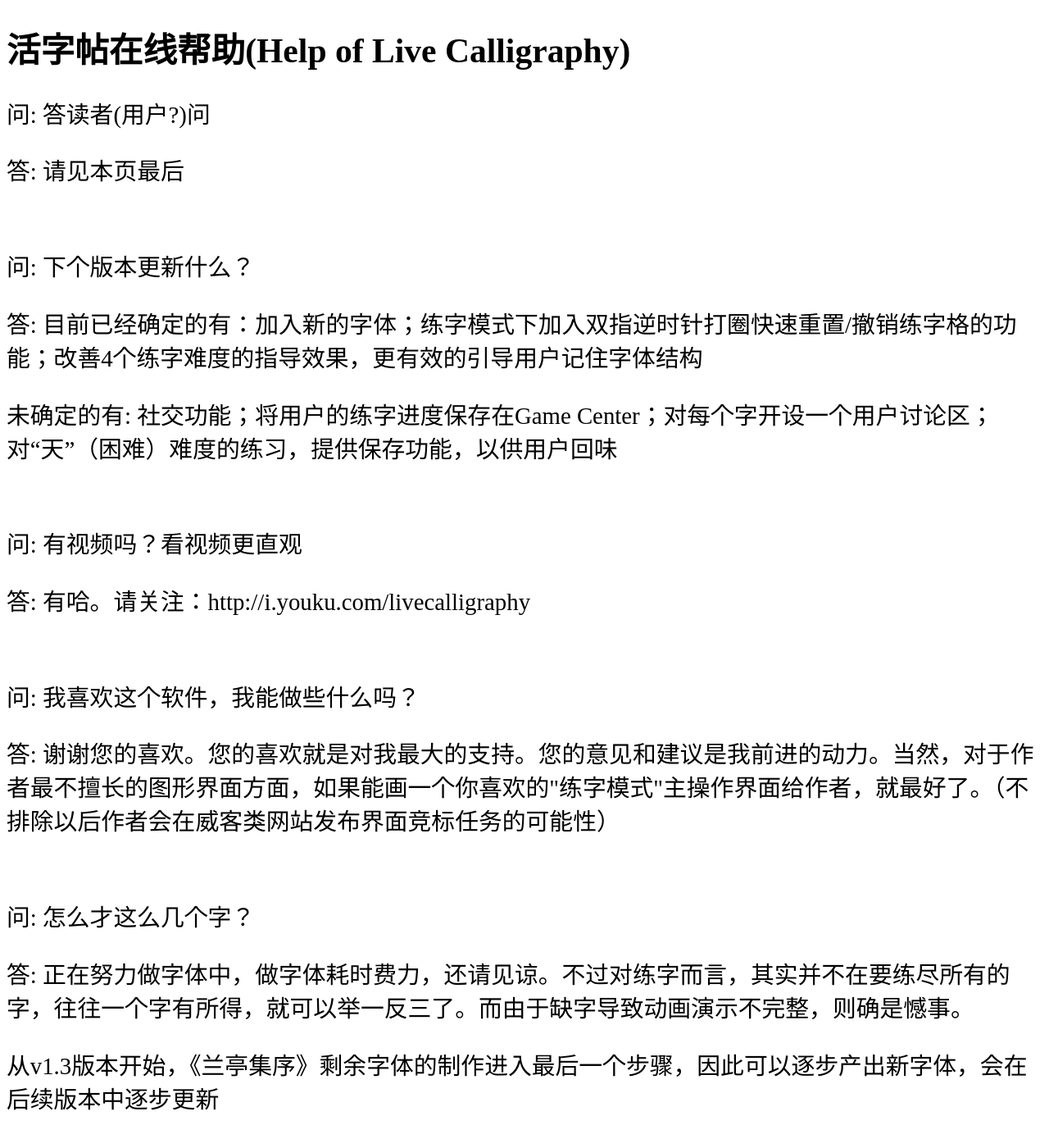
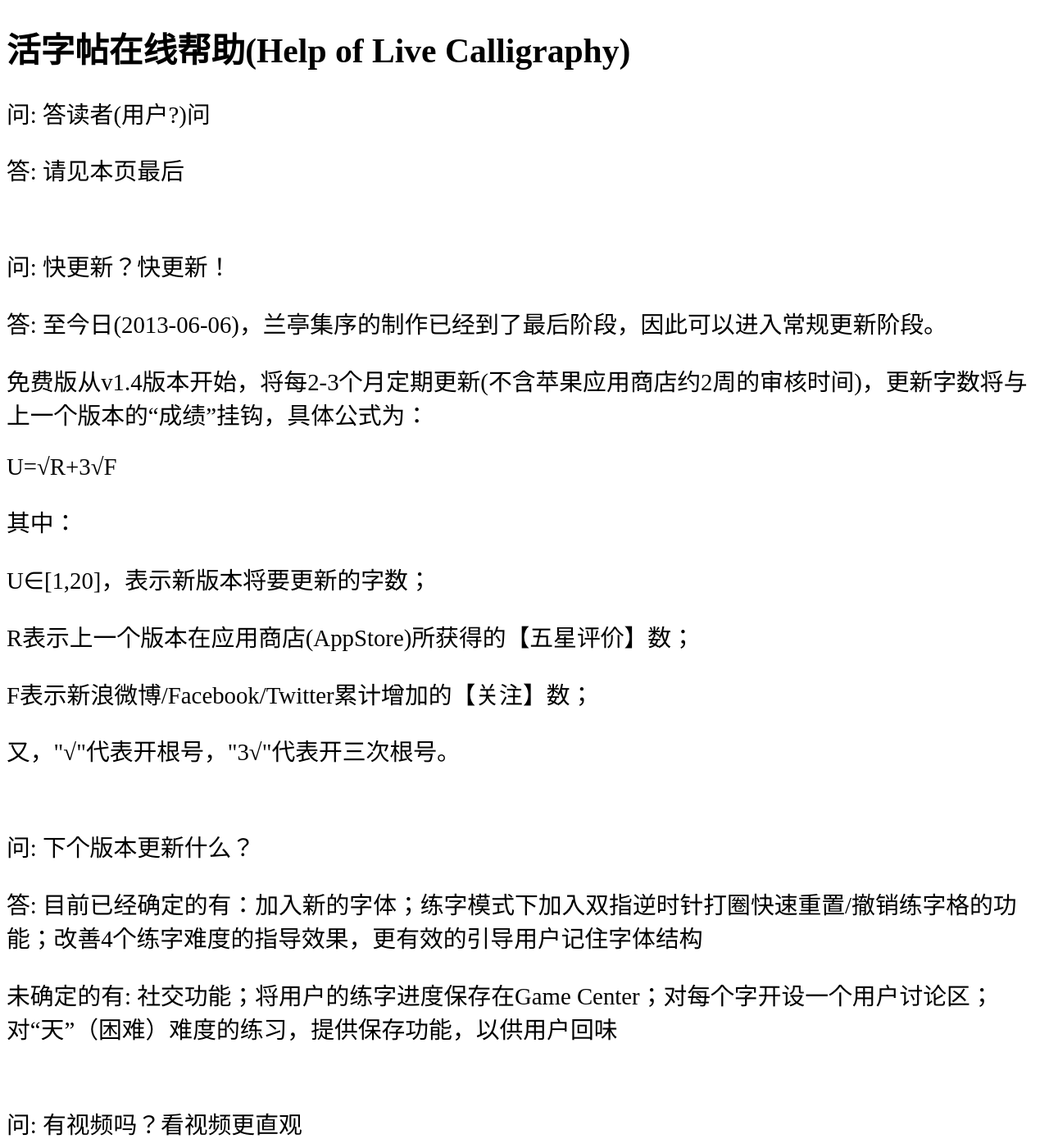
Before and after one commit to shengzhe/livecalligraphy, a Jekyll site: the page built from _posts/2012-08-31-LiveCalligraphyHelp.html, in a window 1280 px wide and 1400 px high. Shown: the whole window at 82% size. Built offline with Jekyll 4.4.1, drawn with Linux system fonts in a browser that asks for light colours; Markdown is read by kramdown in place of the engine named in the settings.

Commit message:
Update 2012-08-31-LiveCalligraphyHelp.html

```diff
--- a/_posts/2012-08-31-LiveCalligraphyHelp.html
+++ b/_posts/2012-08-31-LiveCalligraphyHelp.html
@@ -5,6 +5,16 @@ title: 活字帖在线帮助(Help of Live Calligraphy)
 <h1>{{ page.title }}</h1>
 <p>问: 答读者(用户?)问</p>
 <p>答: 请见本页最后</p>
+<br/>
+<p>问: 快更新？快更新！</p>
+<p>答: 至今日(2013-06-06)，兰亭集序的制作已经到了最后阶段，因此可以进入常规更新阶段。</p>
+<p>    免费版从v1.4版本开始，将每2-3个月定期更新(不含苹果应用商店约2周的审核时间)，更新字数将与上一个版本的“成绩”挂钩，具体公式为：</p>
+<p>    U=√R+3√F </p>
+<p>    其中： </p>
+<p>    U∈[1,20]，表示新版本将要更新的字数； </p>
+<p>    R表示上一个版本在应用商店(AppStore)所获得的【五星评价】数； </p>
+<p>    F表示新浪微博/Facebook/Twitter累计增加的【关注】数； </p>
+<p>    又，"√"代表开根号，"3√"代表开三次根号。 </p>
 <br/>
 <p>问: 下个版本更新什么？</p>
 <p>答: 目前已经确定的有：加入新的字体；练字模式下加入双指逆时针打圈快速重置/撤销练字格的功能；改善4个练字难度的指导效果，更有效的引导用户记住字体结构</p>
```
